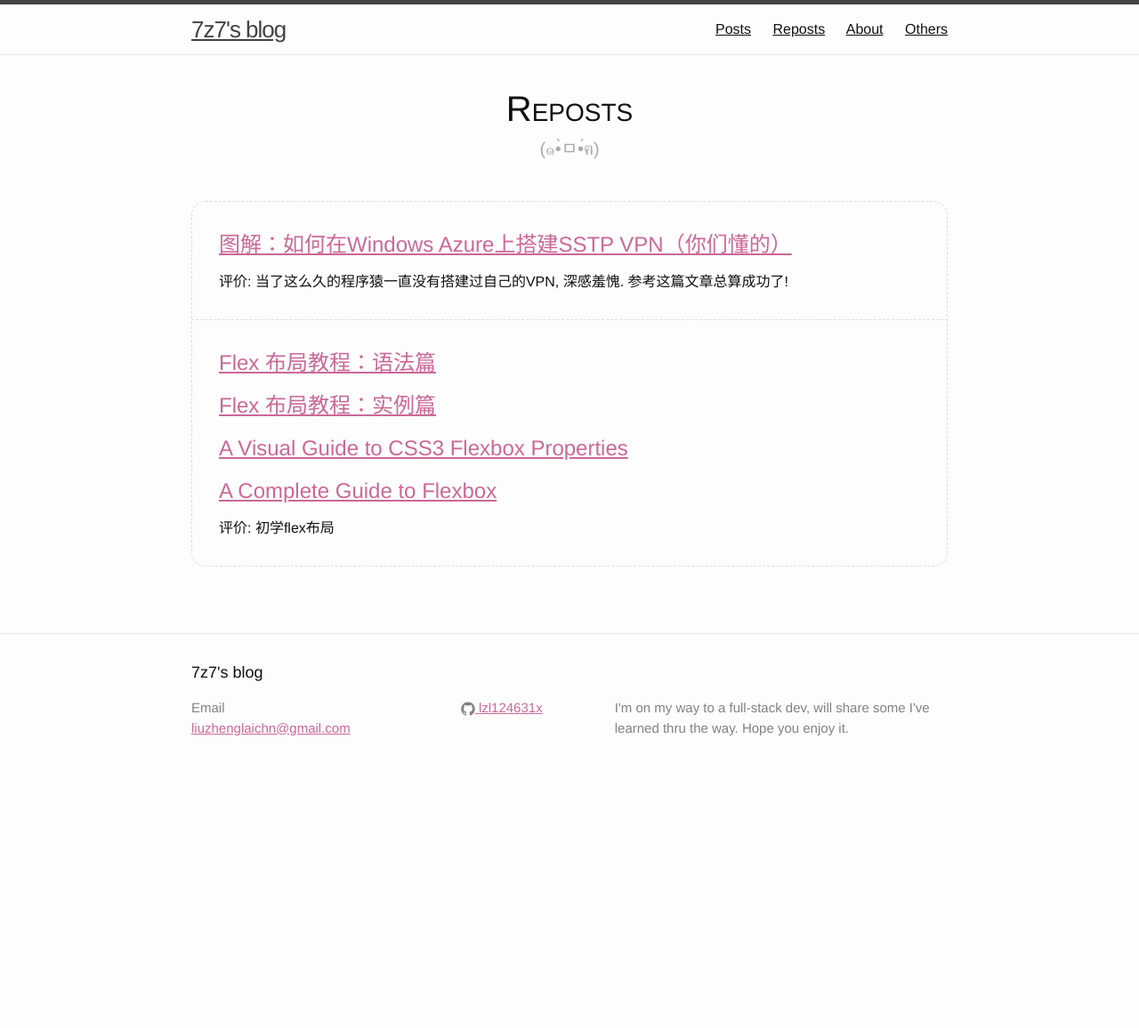
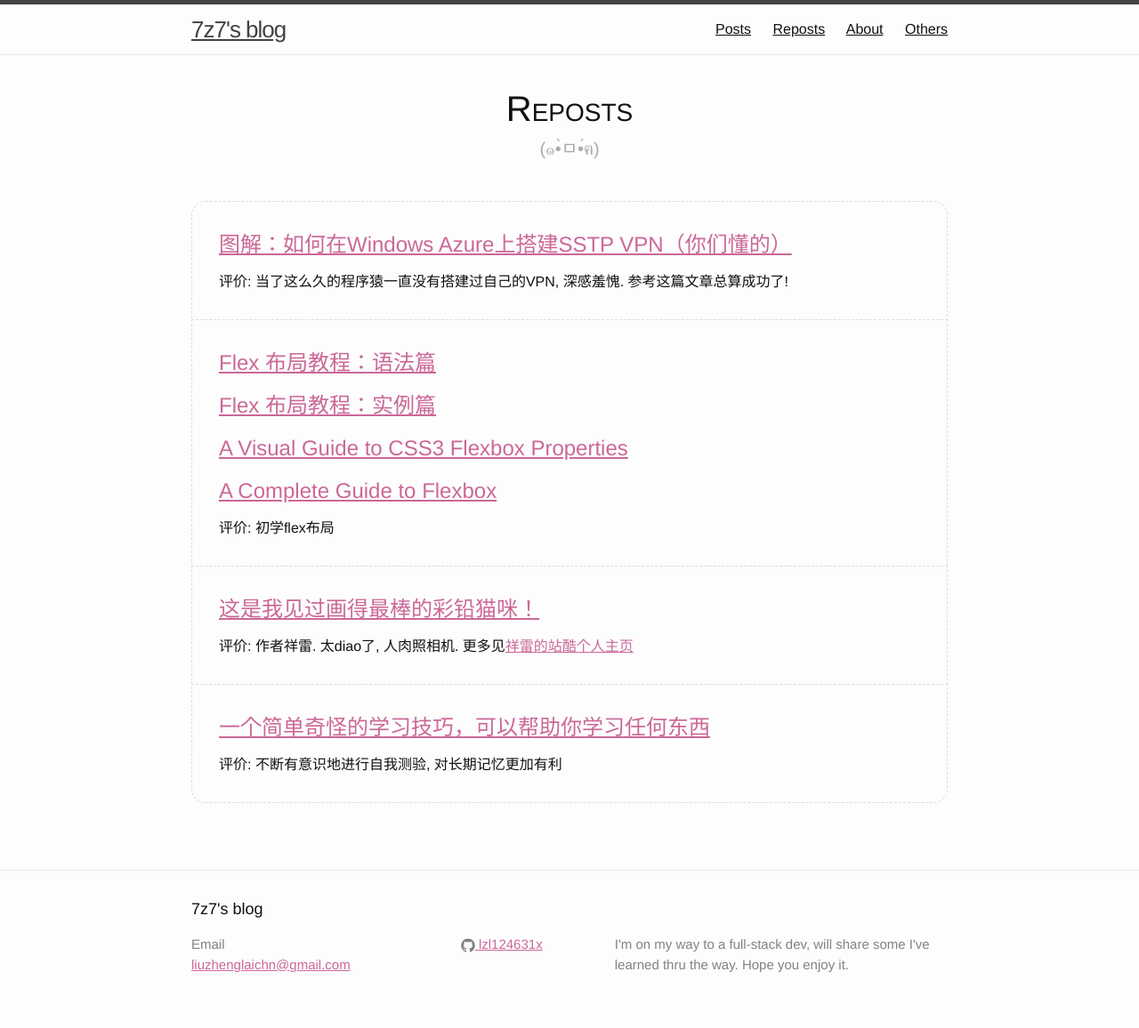
Before and after one commit to lzl124631x/lzl124631x.github.io, a Jekyll site: the page built from reposts.html, in a window 1280 px wide. Shown: the whole page at 89% size. Built offline with Jekyll 4.4.1, drawn with Linux system fonts in a browser that asks for light colours; before the commit the page ends 900 px from its top, so only the background shows below that.

Commit message:
added some respost

```diff
--- a/_data/reposts.yml
+++ b/_data/reposts.yml
@@ -12,3 +12,11 @@
   - title: A Complete Guide to Flexbox
     url: https://css-tricks.com/snippets/css/a-guide-to-flexbox/
   desc: 初学flex布局
+- posts:
+  - title: 这是我见过画得最棒的彩铅猫咪！
+    url: http://www.zcool.com.cn/work/ZMTY0MTM4MDg=/1.html
+  desc: "作者祥雷. 太diao了, 人肉照相机. 更多见<a href='http://www.zcool.com.cn/u/277766/?mycate=0&type=0&sort=0&p=1#titleMaoDian'>祥雷的站酷个人主页</a>"
+- posts:
+  - title: 一个简单奇怪的学习技巧，可以帮助你学习任何东西
+    url: http://www.jianshu.com/p/2f6cd2efec9b
+  desc: "不断有意识地进行自我测验, 对长期记忆更加有利"
```
